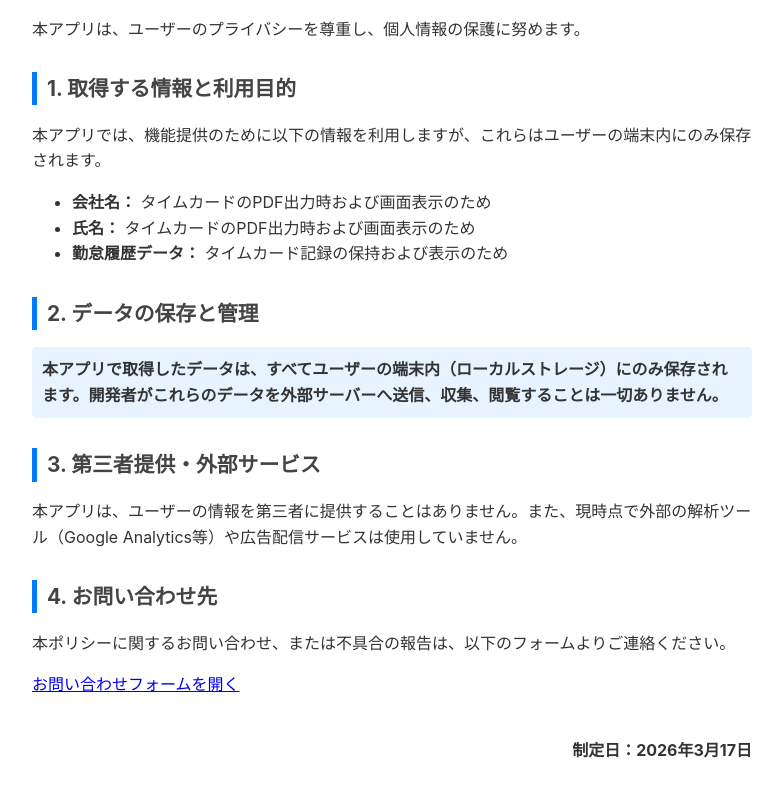
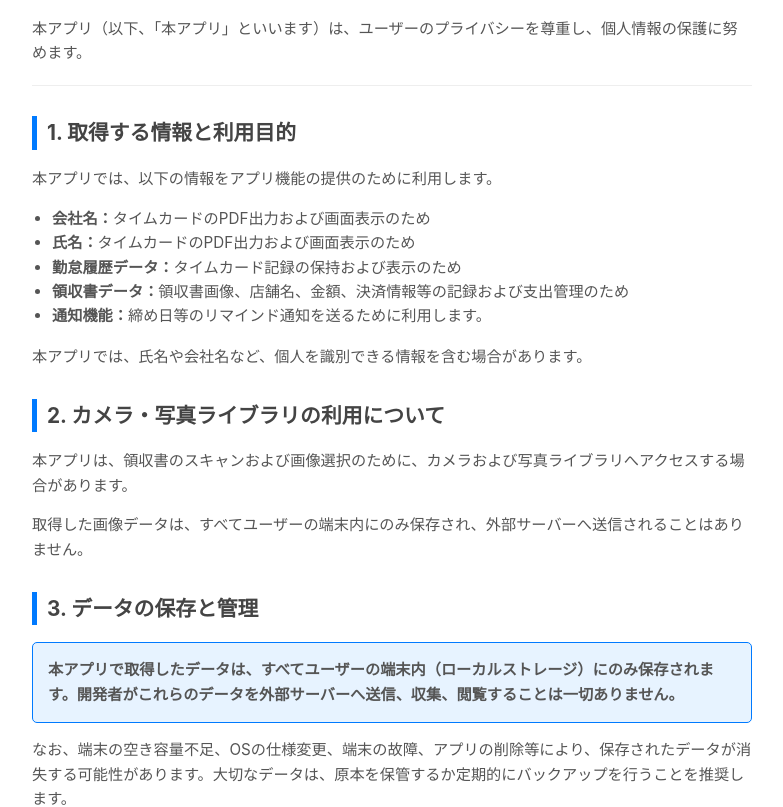
Before and after one commit to mi-create/privacy-policy, a plain HTML site: page index.html in a window 1280 px wide. Shown: the part 151-958 px from the top of the page, without its empty margins (248-1031 px from the left). Drawn offline with Linux system fonts and the light colour scheme.

Commit message:
Update index.html

```diff
--- a/index.html
+++ b/index.html
@@ -5,38 +5,55 @@
     <meta name="viewport" content="width=device-width, initial-scale=1.0">
     <title>プライバシーポリシー</title>
     <style>
-        body { font-family: -apple-system, sans-serif; line-height: 1.6; padding: 30px; max-width: 800px; margin: auto; color: #333; background-color: #f9f9f9; }
-        .container { background: #fff; padding: 40px; border-radius: 12px; shadow: 0 4px 6px rgba(0,0,0,0.1); }
+        body { font-family: -apple-system, "Helvetica Neue", "Hiragino Kaku Gothic ProN", "Hiragino Sans", "Meiryo", sans-serif; line-height: 1.6; padding: 30px; max-width: 800px; margin: auto; color: #333; background-color: #f9f9f9; }
+        .container { background: #fff; padding: 40px; border-radius: 12px; box-shadow: 0 4px 6px rgba(0,0,0,0.1); }
         h1 { border-bottom: 3px solid #007AFF; padding-bottom: 10px; color: #007AFF; font-size: 1.8em; }
         h2 { margin-top: 30px; font-size: 1.3em; color: #444; border-left: 5px solid #007AFF; padding-left: 10px; }
-        .highlight { background-color: #e7f3ff; padding: 10px; border-radius: 5px; font-weight: bold; }
+        p, li { font-size: 0.95em; color: #555; }
+        ul { padding-left: 20px; }
+        .highlight { background-color: #e7f3ff; padding: 15px; border-radius: 5px; font-weight: bold; border: 1px solid #007AFF; }
         .date { text-align: right; margin-top: 40px; font-weight: bold; }
+        hr { border: 0; border-top: 1px solid #eee; margin: 20px 0; }
     </style>
 </head>
 <body>
     <div class="container">
         <h1>プライバシーポリシー</h1>
-        <p>本アプリは、ユーザーのプライバシーを尊重し、個人情報の保護に努めます。</p>
+        <p>本アプリ（以下、「本アプリ」といいます）は、ユーザーのプライバシーを尊重し、個人情報の保護に努めます。</p>
+
+        <hr>
 
         <h2>1. 取得する情報と利用目的</h2>
-        <p>本アプリでは、機能提供のために以下の情報を利用しますが、これらはユーザーの端末内にのみ保存されます。</p>
+        <p>本アプリでは、以下の情報をアプリ機能の提供のために利用します。</p>
         <ul>
-            <li><strong>会社名：</strong> タイムカードのPDF出力時および画面表示のため</li>
-            <li><strong>氏名：</strong> タイムカードのPDF出力時および画面表示のため</li>
-            <li><strong>勤怠履歴データ：</strong> タイムカード記録の保持および表示のため</li>
+            <li><strong>会社名：</strong>タイムカードのPDF出力および画面表示のため</li>
+            <li><strong>氏名：</strong>タイムカードのPDF出力および画面表示のため</li>
+            <li><strong>勤怠履歴データ：</strong>タイムカード記録の保持および表示のため</li>
+            <li><strong>領収書データ：</strong>領収書画像、店舗名、金額、決済情報等の記録および支出管理のため</li>
+            <li><strong>通知機能：</strong>締め日等のリマインド通知を送るために利用します。</li>
         </ul>
+        <p>本アプリでは、氏名や会社名など、個人を識別できる情報を含む場合があります。</p>
 
-        <h2>2. データの保存と管理</h2>
+        <h2>2. カメラ・写真ライブラリの利用について</h2>
+        <p>本アプリは、領収書のスキャンおよび画像選択のために、カメラおよび写真ライブラリへアクセスする場合があります。</p>
+        <p>取得した画像データは、すべてユーザーの端末内にのみ保存され、外部サーバーへ送信されることはありません。</p>
+
+        <h2>3. データの保存と管理</h2>
         <p class="highlight">本アプリで取得したデータは、すべてユーザーの端末内（ローカルストレージ）にのみ保存されます。開発者がこれらのデータを外部サーバーへ送信、収集、閲覧することは一切ありません。</p>
+        <p>なお、端末の空き容量不足、OSの仕様変更、端末の故障、アプリの削除等により、保存されたデータが消失する可能性があります。大切なデータは、原本を保管するか定期的にバックアップを行うことを推奨します。</p>
 
-        <h2>3. 第三者提供・外部サービス</h2>
-        <p>本アプリは、ユーザーの情報を第三者に提供することはありません。また、現時点で外部の解析ツール（Google Analytics等）や広告配信サービスは使用していません。</p>
+        <h2>4. 第三者提供および外部サービスについて</h2>
+        <p>本アプリは、ユーザーの情報を第三者に提供することはありません。</p>
+        <p>また、現時点では、アクセス解析ツール（例：Google Analytics）や広告配信サービス等の外部サービスは使用していません。</p>
 
-        <h2>4. お問い合わせ先</h2>
+        <h2>5. プライバシーポリシーの変更</h2>
+        <p>本ポリシーの内容は、必要に応じて変更されることがあります。変更後の内容は、本アプリ内または適切な方法により通知します。</p>
+
+        <h2>6. お問い合わせ</h2>
         <p>本ポリシーに関するお問い合わせ、または不具合の報告は、以下のフォームよりご連絡ください。</p>
         <p><a href="https://forms.gle/JFMWrSyAF2Zcwt219" target="_blank">お問い合わせフォームを開く</a></p>
 
-        <p class="date">制定日：2026年3月17日</p>
+        <p class="date">制定日：2026年4月17日</p>
     </div>
 </body>
 </html>
```
